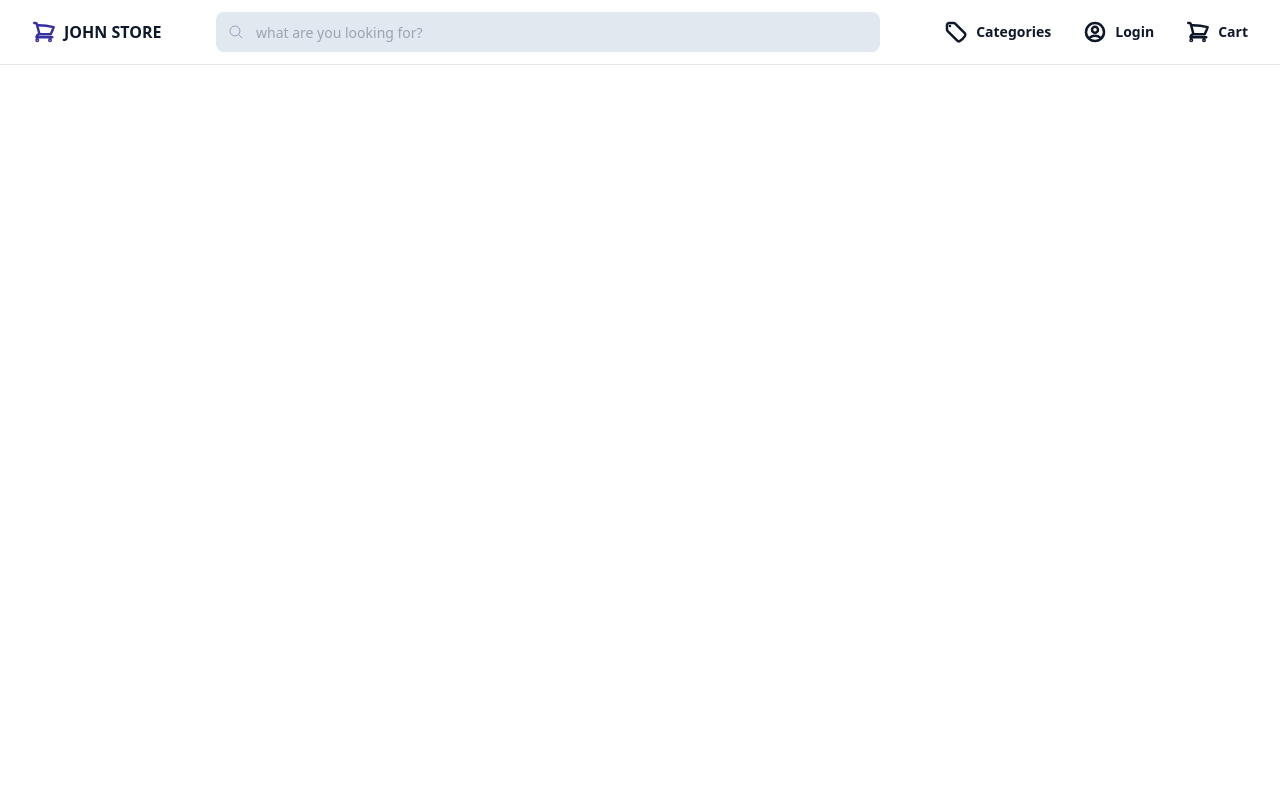
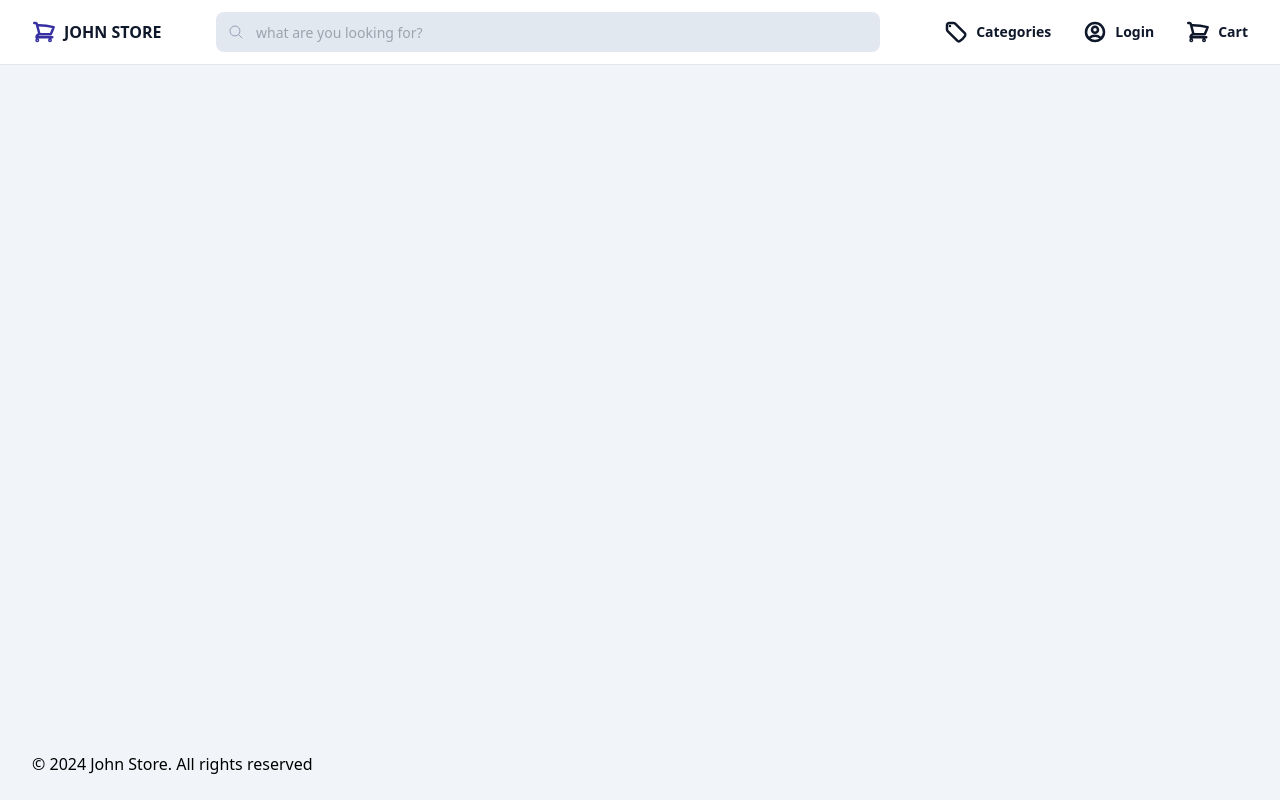
Before and after one commit to Ndigithe-john/E-comm, a React (Vite) app in the folder client/: page / in a window 1280 px wide. Built offline with nearby package versions, Linux system fonts and the light colour scheme; a web font is replaced by a local one.

Commit message:
added the header compoent

```diff
--- a/client/package.json
+++ b/client/package.json
@@ -24,6 +24,8 @@
     "eslint-plugin-react-hooks": "^4.6.2",
     "eslint-plugin-react-refresh": "^0.4.7",
     "postcss": "^8.4.40",
+    "prettier": "^3.3.3",
+    "prettier-plugin-tailwindcss": "^0.6.5",
     "tailwindcss": "^3.4.7",
     "vite": "^5.3.4"
   }
--- a/client/src/App.jsx
+++ b/client/src/App.jsx
@@ -1,10 +1,10 @@
-import Header from "./components/Header";
-import Footer from "./components/Footer";
+import Header from '@components/Header';
+import Footer from '@components/Footer';
 function App() {
   return (
-    <div className="flex min-h-screen">
+    <div className='flex min-h-screen flex-col bg-slate-100'>
       <Header />
-      <div className="h-20" />
+      <div className='flex-1' />
       <Footer />
     </div>
   );
--- a/client/src/components/Header/index.jsx
+++ b/client/src/components/Header/index.jsx
@@ -1,18 +1,18 @@
-import { useState } from "react";
+import { useState } from 'react';
 
-import Logo from "./Logo";
-import SearchBar from "./SearchBar";
-import DesktopMenu from "./DesktopMenu";
-import MobileMenuIcon from "./MobileMenuIcon";
-import MobileMenu from "./MobileMenu";
+import Logo from './Logo';
+import SearchBar from './SearchBar';
+import DesktopMenu from './DesktopMenu';
+import MobileMenuIcon from './MobileMenuIcon';
+import MobileMenu from './MobileMenu';
 
 function Header() {
   const [isOpen, setIsOpen] = useState(false);
   return (
-    <header className="fixed w-full border-b bg-white">
-      <div className="mx-auto max-w-7xl sm:px-6 lg:px-8">
-        <div className="flex h-14 w-full items-center sm:h-16 justify-between">
-          <div className="flex flex-1 items-center justify-between gap-10">
+    <header className='fixed w-full border-b bg-white'>
+      <div className='mx-auto max-w-7xl sm:px-6 lg:px-8'>
+        <div className='flex h-14 w-full items-center justify-between sm:h-16'>
+          <div className='flex flex-1 items-center justify-between gap-10'>
             <Logo />
             <SearchBar />
             <DesktopMenu />
--- a/client/vite.config.js
+++ b/client/vite.config.js
@@ -1,10 +1,14 @@
-import { defineConfig } from "vite";
-import react from "@vitejs/plugin-react";
+import { defineConfig } from 'vite';
+import react from '@vitejs/plugin-react';
 
-// https://vitejs.dev/config/
 export default defineConfig({
   plugins: [react()],
   server: {
     port: 3000,
   },
+  resolve: {
+    alias: {
+      '@components': ['/src/components'],
+    },
+  },
 });
```
Also changed, not shown: client/jsconfig.json (added, +8 -0 lines), 2 other files (tests, documents, lock files or other folders).
